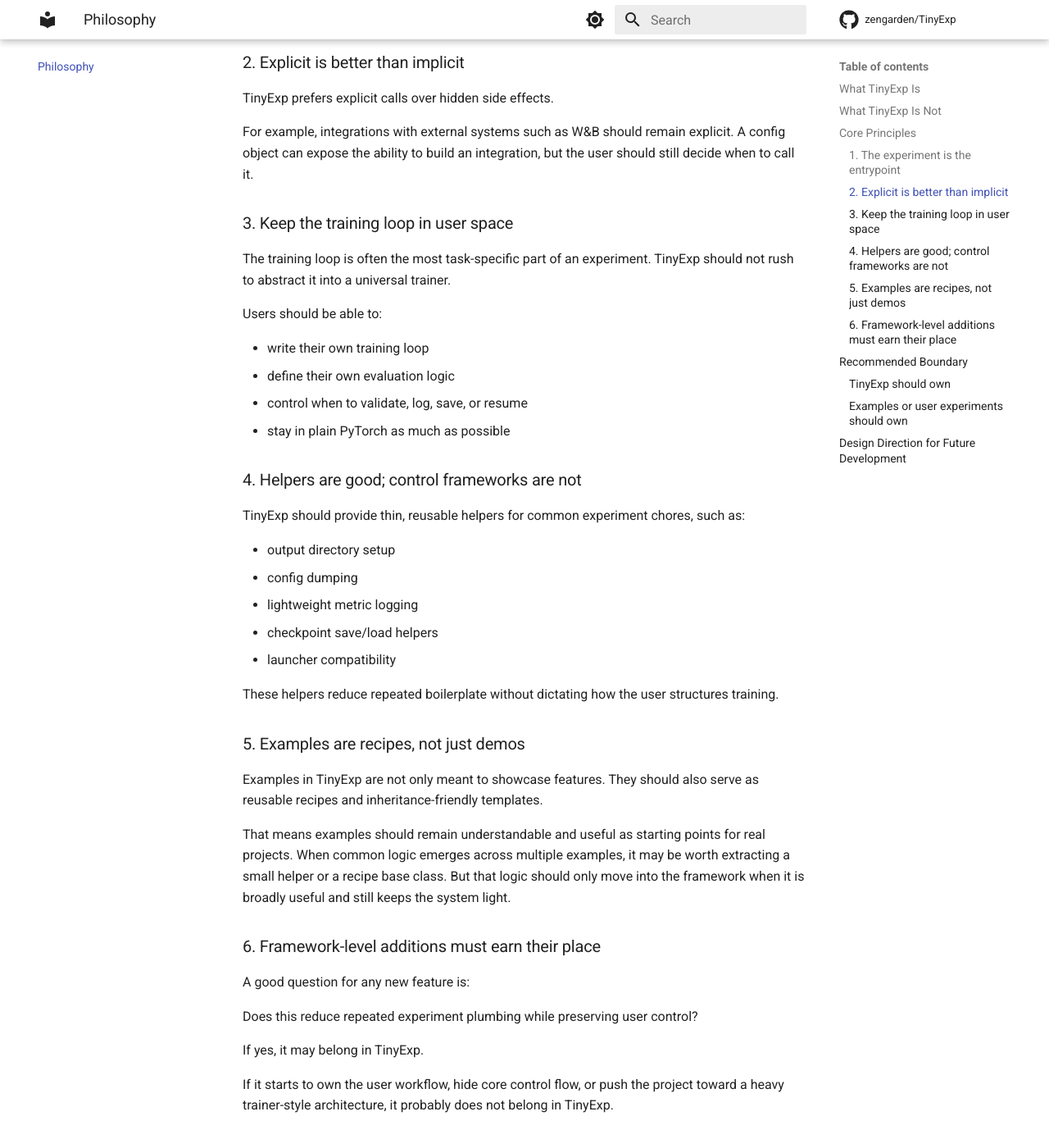
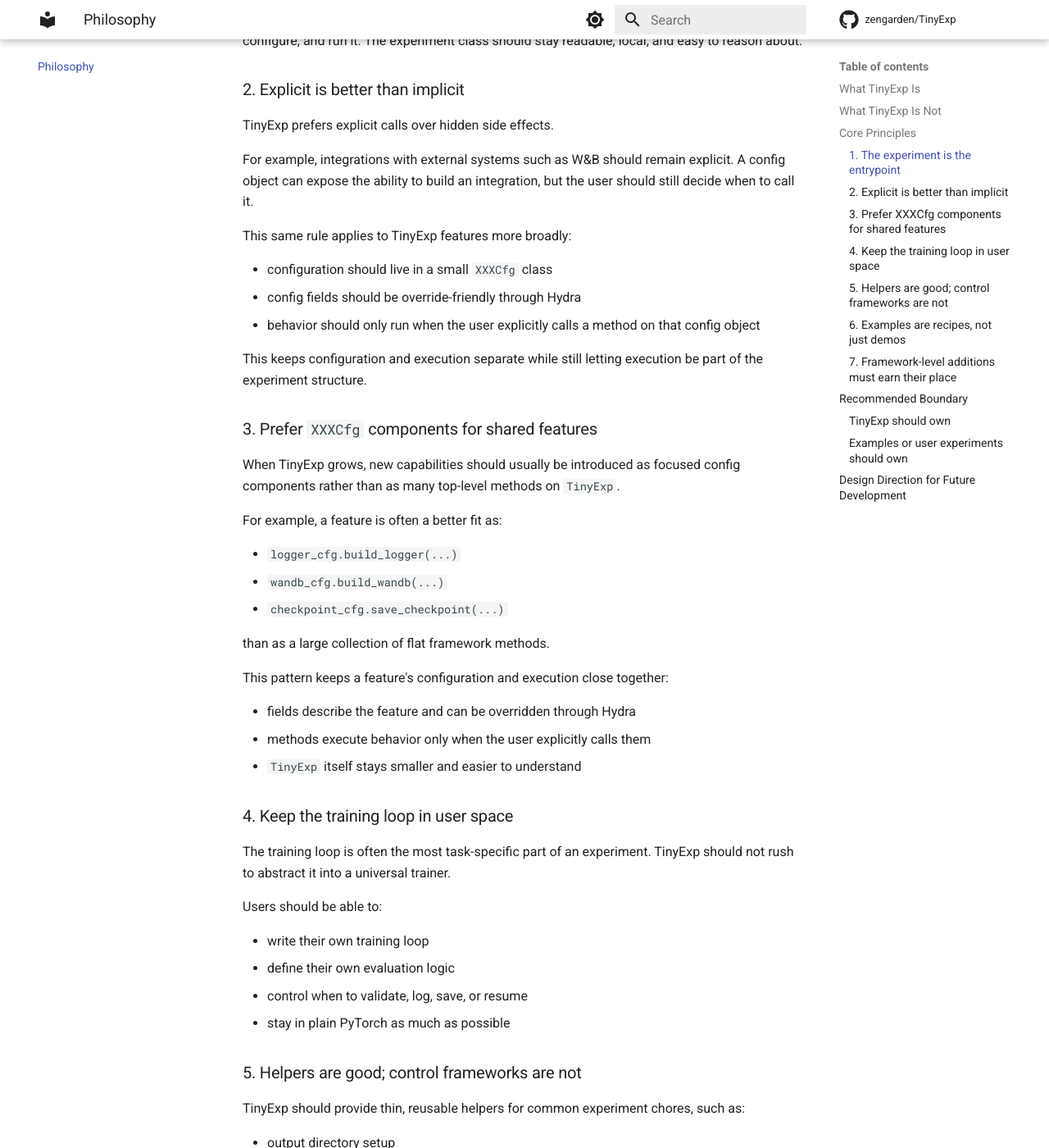
Before and after one commit to HKUST-SAIL/tinyexp, an MkDocs documentation site: the page built from docs/philosophy.md, in a window 1280 px wide and 1400 px high, scrolled down 1309 px. Shown: the whole window at 82% size. Built offline with MkDocs 1.6.1 and Material for MkDocs 9.7.7, drawn with Linux system fonts in a browser that asks for light colours; comment, search, counter and statistics services are not loaded; some of the changed text lies outside the part shown.

Commit message:
docs: refine cfg-driven design philosophy

```diff
--- a/docs/philosophy.md
+++ b/docs/philosophy.md
@@ -14,6 +14,7 @@ It focuses on:
 
 - keeping the experiment definition as the main entrypoint
 - making configuration explicit and easy to override
+- expressing shared features through focused `XXXCfg` components
 - supporting multiple launch styles without changing experiment code too much
 - keeping user code close to normal PyTorch
 - reducing repeated experiment "plumbing" without owning the full training lifecycle
@@ -49,7 +50,34 @@ TinyExp prefers explicit calls over hidden side effects.
 For example, integrations with external systems such as W&B should remain explicit. A config object can expose the
 ability to build an integration, but the user should still decide when to call it.
 
-### 3. Keep the training loop in user space
+This same rule applies to TinyExp features more broadly:
+
+- configuration should live in a small `XXXCfg` class
+- config fields should be override-friendly through Hydra
+- behavior should only run when the user explicitly calls a method on that config object
+
+This keeps configuration and execution separate while still letting execution be part of the experiment structure.
+
+### 3. Prefer `XXXCfg` components for shared features
+
+When TinyExp grows, new capabilities should usually be introduced as focused config components rather than as many
+top-level methods on `TinyExp`.
+
+For example, a feature is often a better fit as:
+
+- `logger_cfg.build_logger(...)`
+- `wandb_cfg.build_wandb(...)`
+- `checkpoint_cfg.save_checkpoint(...)`
+
+than as a large collection of flat framework methods.
+
+This pattern keeps a feature's configuration and execution close together:
+
+- fields describe the feature and can be overridden through Hydra
+- methods execute behavior only when the user explicitly calls them
+- `TinyExp` itself stays smaller and easier to understand
+
+### 4. Keep the training loop in user space
 
 The training loop is often the most task-specific part of an experiment. TinyExp should not rush to abstract it into
 a universal trainer.
@@ -61,19 +89,19 @@ Users should be able to:
 - control when to validate, log, save, or resume
 - stay in plain PyTorch as much as possible
 
-### 4. Helpers are good; control frameworks are not
+### 5. Helpers are good; control frameworks are not
 
 TinyExp should provide thin, reusable helpers for common experiment chores, such as:
 
 - output directory setup
 - config dumping
 - lightweight metric logging
-- checkpoint save/load helpers
+- checkpoint save/load helpers exposed through focused config components
 - launcher compatibility
 
 These helpers reduce repeated boilerplate without dictating how the user structures training.
 
-### 5. Examples are recipes, not just demos
+### 6. Examples are recipes, not just demos
 
 Examples in TinyExp are not only meant to showcase features. They should also serve as reusable recipes and
 inheritance-friendly templates.
@@ -82,7 +110,7 @@ That means examples should remain understandable and useful as starting points f
 emerges across multiple examples, it may be worth extracting a small helper or a recipe base class. But that logic
 should only move into the framework when it is broadly useful and still keeps the system light.
 
-### 6. Framework-level additions must earn their place
+### 7. Framework-level additions must earn their place
 
 A good question for any new feature is:
 
@@ -100,7 +128,8 @@ architecture, it probably does not belong in TinyExp.
 - configuration structure and CLI overrides
 - experiment entry and launch ergonomics
 - lightweight utilities shared across many experiments
-- minimal artifact helpers that do not take over control flow
+- small `XXXCfg` components for shared capabilities
+- minimal helpers that do not take over control flow
 
 ### Examples or user experiments should own
 
@@ -117,7 +146,7 @@ This boundary keeps TinyExp small while still making it genuinely useful.
 
 When extending TinyExp, prefer:
 
-- small helpers over large abstractions
+- small `XXXCfg` components over large abstractions
 - explicit calls over automatic behavior
 - recipe-style examples over framework-owned trainers
 - local clarity over generic indirection
```
Also changed, not shown: README.md (+1 -0 lines), docs/index.md (+1 -0 lines), docs/phase1-minimal-helpers.md (+44 -24 lines).
